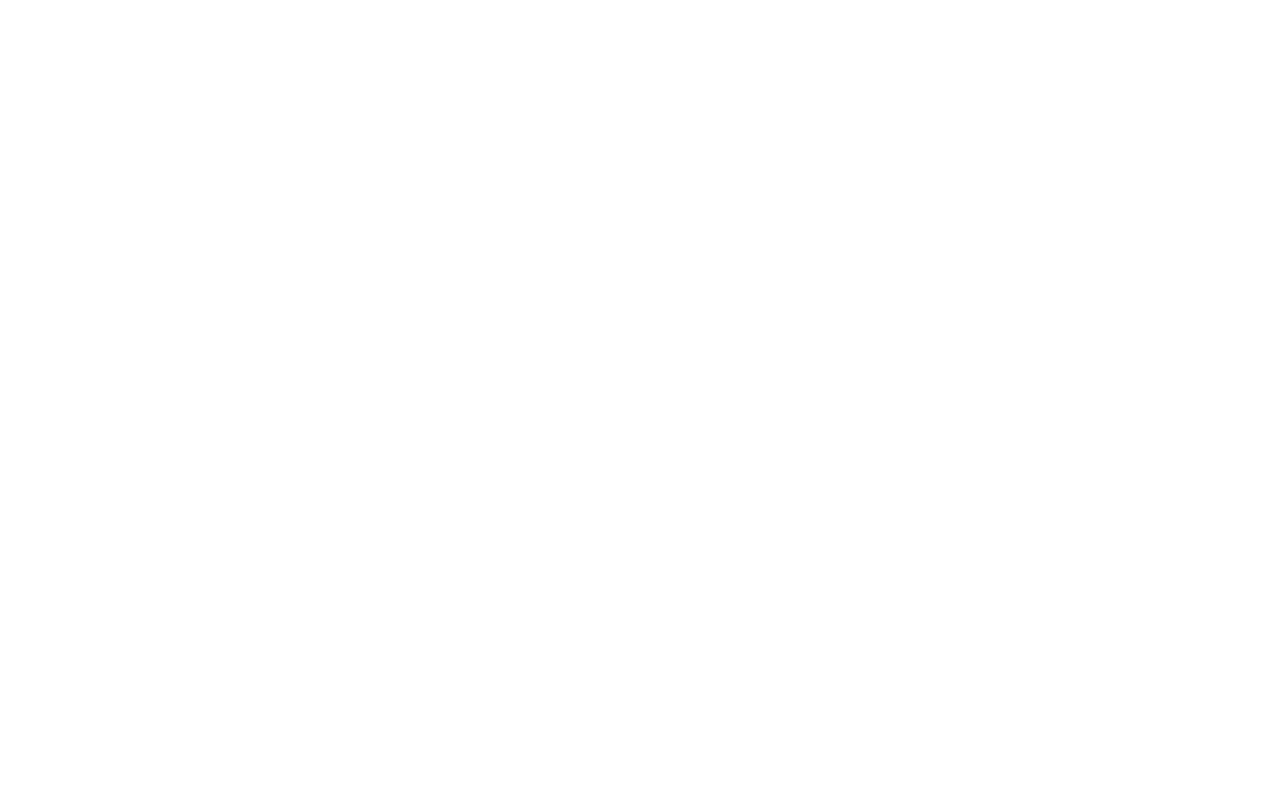
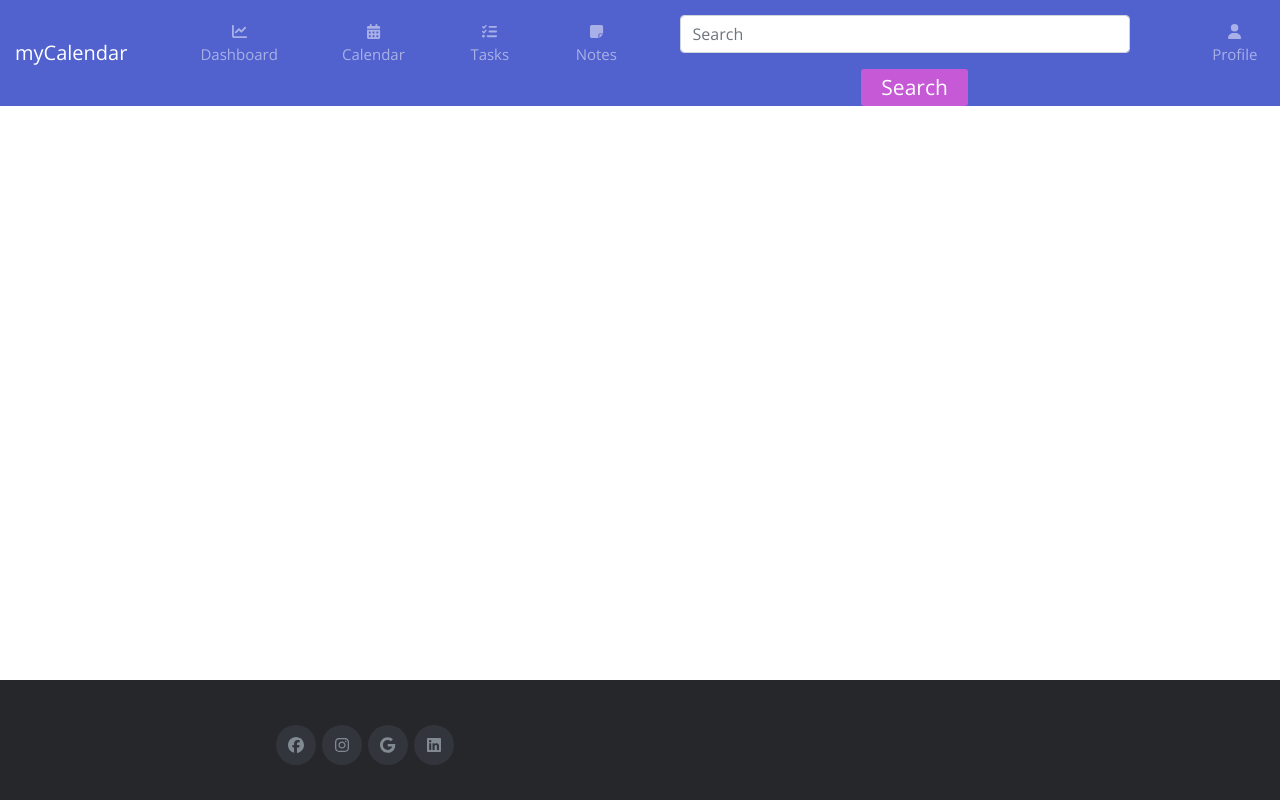
Before and after one commit to Alexandra-Andreea/MyCalendar2, a React (Create React App) app in the folder frontend/: page /notes in a window 1280 px wide. Built offline with nearby package versions, Linux system fonts and the light colour scheme.

Commit message:
page routing

```diff
--- a/frontend/src/App.js
+++ b/frontend/src/App.js
@@ -2,13 +2,25 @@
 import { Route } from 'react-router-dom';
 import Home from './components/homePage/Main';
 import Main from './components/login/Main';
+import Profile from './components/profilePage/Profile';
+import Calendar from './components/calendarPage/Calendar';
+import Tasks from './components/tasksPage/Tasks';
+import Notes from './components/notesPage/Notes';
 
 function App() {
     return (
         <div className="App">
             <Route path='/' component={Main} exact />
 
-            <Route path='/Home' component={Home} />
+            <Route path='/home' component={Home} />
+
+            <Route path='/profile' component={Profile} />
+
+            <Route path='/calendar' component={Calendar} />
+
+            <Route path='/tasks' component={Tasks} />
+
+            <Route path='/notes' component={Notes} />
         </div>
     );
 };
--- /dev/null
+++ b/frontend/src/components/calendarPage/Calendar.js
@@ -0,0 +1,12 @@
+import React from "react";
+import Navbar from '../utils/Navbar';
+import Footer from "../utils/Footer";
+
+const Calendar = () => {
+    return <>
+        <Navbar />
+        <Footer />
+    </>
+};
+
+export default Calendar;
--- /dev/null
+++ b/frontend/src/components/notesPage/Notes.js
@@ -0,0 +1,12 @@
+import React from "react";
+import Navbar from '../utils/Navbar';
+import Footer from "../utils/Footer";
+
+const Notes = () => {
+    return <>
+        <Navbar />
+        <Footer />
+    </>
+};
+
+export default Notes;
--- /dev/null
+++ b/frontend/src/components/profilePage/Profile.js
@@ -0,0 +1,12 @@
+import React from "react";
+import Navbar from '../utils/Navbar';
+import Footer from "../utils/Footer";
+
+const Profile = () => {
+    return <>
+        <Navbar />
+        <Footer />
+    </>
+};
+
+export default Profile;
--- /dev/null
+++ b/frontend/src/components/tasksPage/Tasks.js
@@ -0,0 +1,12 @@
+import React from "react";
+import Navbar from '../utils/Navbar';
+import Footer from "../utils/Footer";
+
+const Tasks = () => {
+    return <>
+        <Navbar />
+        <Footer />
+    </>
+};
+
+export default Tasks;
--- a/frontend/src/components/utils/Navbar.js
+++ b/frontend/src/components/utils/Navbar.js
@@ -6,7 +6,7 @@
 
     return <>
         <nav className="navbar navbar-expand-custom navbar-mainbg">
-            <a className="navbar-brand navbar-logo" href="#">myCalendar</a>
+            <a className="navbar-brand navbar-logo" href="/home">myCalendar</a>
             <button className="navbar-toggler" type="button" aria-controls="navbarSupportedContent" aria-expanded="false" aria-label="Toggle navigation">
                 <i className="fas fa-bars text-white"></i>
             </button>
@@ -14,23 +14,23 @@
                 <ul className="navbar-nav ml-3">
                     <div className="hori-selector"><div className="left"></div><div className="right"></div></div>
                     <li className="nav-item">
-                        <a className="nav-link" href="#"><i className="far fa-solid fa-chart-line"></i>Dashboard</a>
+                        <a className="nav-link" href="/home"><i className="far fa-solid fa-chart-line"></i>Dashboard</a>
                     </li>
                     <li className="nav-item active">
-                        <a className="nav-link" href="#"><i className="far fa-solid fa-calendar-days"></i>Calendar</a>
+                        <a className="nav-link" href="/calendar"><i className="far fa-solid fa-calendar-days"></i>Calendar</a>
                     </li>
                     <li className="nav-item">
-                        <a className="nav-link" href="#"><i className="far fa-solid fa-list-check"></i>Tasks</a>
+                        <a className="nav-link" href="/tasks"><i className="far fa-solid fa-list-check"></i>Tasks</a>
                     </li>
                     <li className="nav-item">
-                        <a className="nav-link" href="#"><i className="far fa-solid fa-note-sticky"></i>Notes</a>
+                        <a className="nav-link" href="/notes"><i className="far fa-solid fa-note-sticky"></i>Notes</a>
                     </li>
                     <li className="form-inline my-2 my-lg-0">
                         <input className="form-control" type="search" placeholder="Search" aria-label="Search" />
                         <button className="btn btn-outline-success mt-3" type="submit">Search</button>
                     </li>
                     <li className="nav-item">
-                        <a className="nav-link ml-5" href="#"><i className="far fa-solid fa-user"></i>Profile</a>
+                        <a className="nav-link ml-5" href="/profile"><i className="far fa-solid fa-user"></i>Profile</a>
                     </li>
                 </ul>
             </div>
```
